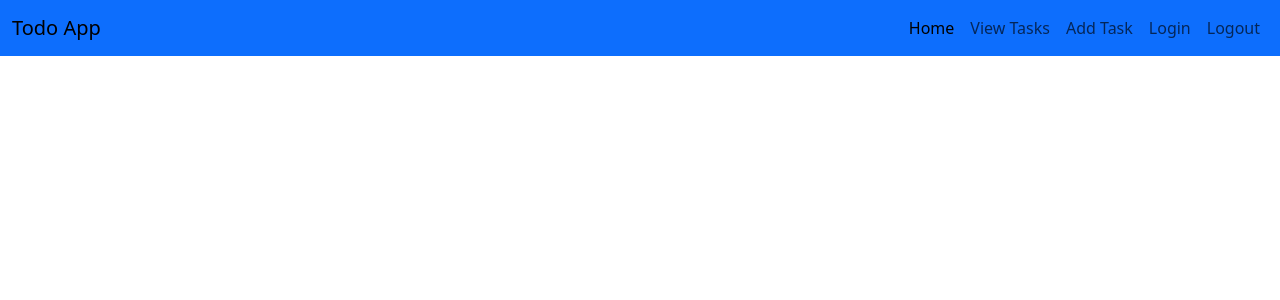
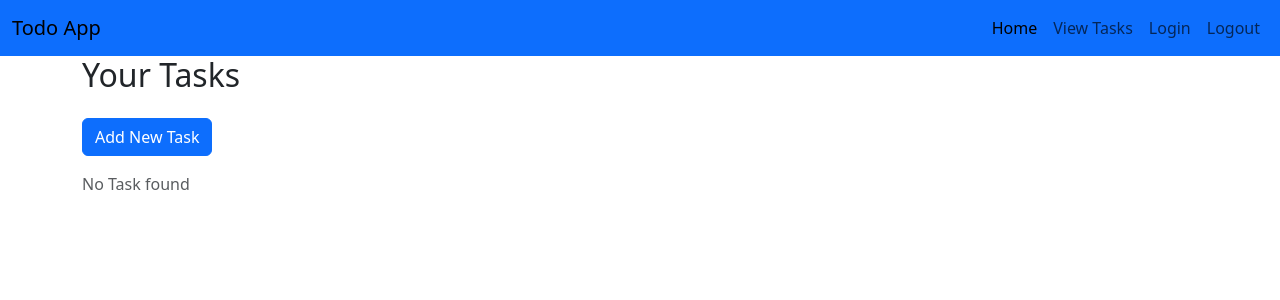
Before and after one commit to yashpatel-py/django_yt_todo_project, a Django app: page /create_task/ in a window 1280 px wide. Shown: the top 300 px of the page. Run offline with Django 5.2, Linux system fonts and the light colour scheme; a user stored in the database is signed in; tables that the repository leaves empty hold one stand-in row (values such as "Sample post").

Commit message:
Task Display on home page

```diff
--- a/main/views.py
+++ b/main/views.py
@@ -6,7 +6,12 @@
 
 # Create your views here.
 def home(request):
-    return render(request, 'main/home.html')
+    # Fetch the tasks
+    tasks = Task.objects.filter(user=request.user).order_by('-created_at')
+    context = {
+        'tasks': tasks
+    }
+    return render(request, 'main/home.html', context)
 
 @login_required
 def save_task(request):
--- a/templates/base.html
+++ b/templates/base.html
@@ -20,10 +20,6 @@
                     <div class="navbar-nav">
                         <a class="nav-link active" aria-current="page" href="#">Home</a>
                         <a class="nav-link" href="#">View Tasks</a>
-                        <!--<a class="nav-link" href="#">Add Task</a>-->
-                        <button class="btn btn-secondary nav-link" data-bs-toggle="modal" data-bs-target="#addTaskModal">
-                            Add Task
-                        </button>
                         <a class="nav-link" href="#">Login</a>
                         <a class="nav-link" href="#">Logout</a>
                     </div>
--- a/templates/main/home.html
+++ b/templates/main/home.html
@@ -47,5 +47,28 @@
         </div>
         </div>
     </div>
-    </div>
+</div>
+
+<div class="container">
+    <h2 class="mb-4">Your Tasks</h2>
+
+    <button type="button" class="btn btn-primary mb-3" data-bs-toggle="modal" data-bs-target="#addTaskModal">
+        Add New Task
+    </button>
+
+    <div class="list-group">
+        {% for task in tasks %}
+        <a href="#" class="list-group-item list-group-item-action flex-column align-items-start">
+            <div clss="d-flex w-100 justify-content-between">
+                <h5 class="mb-1">{{task.title}}</h5>
+                <small class="text-muted">{{ task.created_at|date:"M d, Y H:i" }}</small>
+            </div>
+
+            <p class="mb-1">{{task.description}}</p>
+            <small class="badge bg-primary">{{task.priority}}</small>
+        </a>
+        {% empty %}
+        <p class="text-muted"> No Task found </p>
+        {% endfor %}
+</div>
 {% endblock content %}
```
